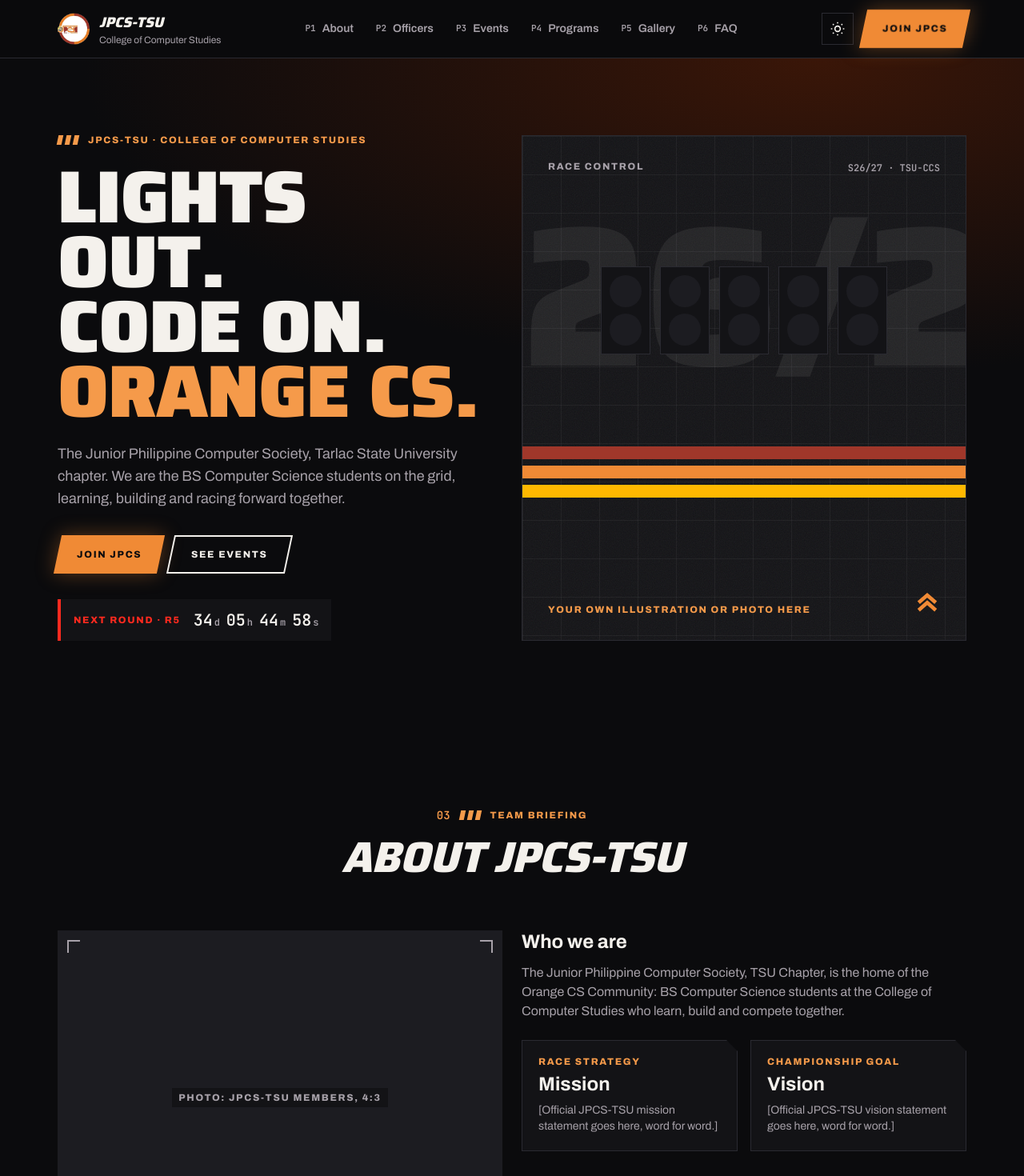
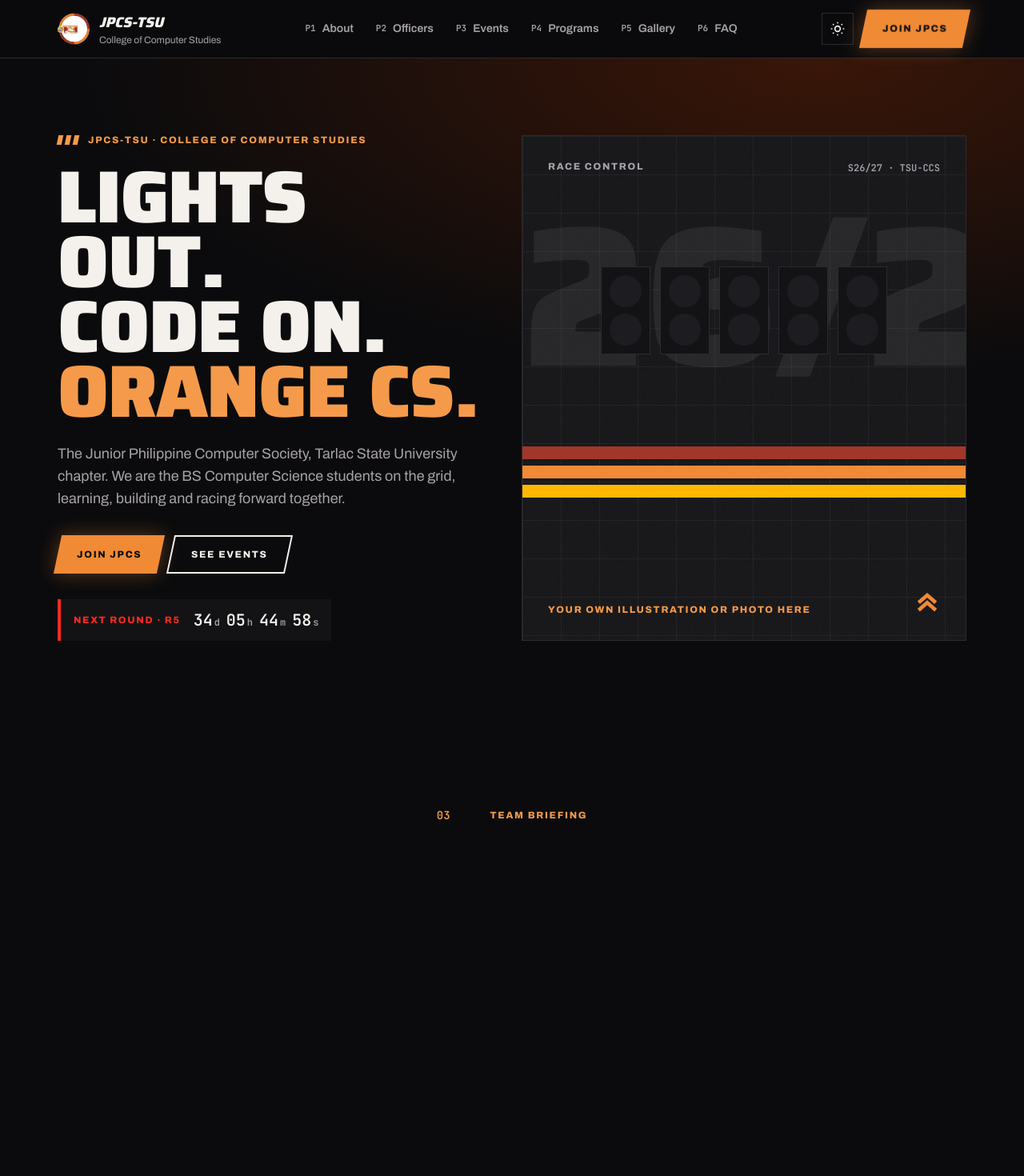
Before and after one commit to Cypher0924/jpcs-site, a Next.js app: page / in a window 1280 px wide. Shown: the top 1470 px of the page at 80% size. Built offline with nearby package versions, Linux system fonts and the light colour scheme.

Commit message:
feat/scroll-motion

```diff
--- a/app/layout.tsx
+++ b/app/layout.tsx
@@ -1,5 +1,6 @@
 import type { Metadata } from "next";
 import { Archivo, JetBrains_Mono, Saira } from "next/font/google";
+import "lenis/dist/lenis.css";
 import "../styles/globals.css";
 
 // Display: condensed (wdth 62) for hero words, expanded italic (wdth 125) for titles
--- a/app/page.tsx
+++ b/app/page.tsx
@@ -1,10 +1,11 @@
 import { Hero } from "@/components/hero";
+import { Motion } from "@/components/motion";
 import { Nav } from "@/components/nav";
 import { About, Events, Faq, Footer, Gallery, Join, Officers, Programs, Stats } from "@/components/sections";
 
 export default function Home() {
   return (
-    <>
+    <Motion>
       <a
         href="#main"
         className="sr-only focus:not-sr-only focus:fixed focus:top-2 focus:left-2 focus:z-[60] focus:bg-accent focus:px-4 focus:py-2 focus:text-accent-ink"
@@ -12,7 +13,7 @@
         Skip to content
       </a>
       <Nav />
-      <main id="main">
+      <main id="main" tabIndex={-1} className="overflow-x-clip outline-none">
         <Hero />
         <About />
         <Stats />
@@ -24,6 +25,6 @@
         <Faq />
       </main>
       <Footer />
-    </>
+    </Motion>
   );
 }
--- a/components/hero.tsx
+++ b/components/hero.tsx
@@ -8,7 +8,7 @@
 /** Five-column start-light gantry. Lights fill one by one, then go out. */
 function StartLights() {
   return (
-    <div className="flex justify-center gap-2 sm:gap-3" role="img" aria-label="Five start lights filling one by one, then going out">
+    <div data-anim="gantry" className="flex justify-center gap-2 sm:gap-3" role="img" aria-label="Five start lights filling one by one, then going out">
       {[0, 1, 2, 3, 4].map((i) => (
         <div key={i} className="flex flex-col gap-2 border border-line bg-surface p-2 sm:p-2.5">
           {[0, 1].map((row) => (
@@ -32,6 +32,7 @@
       {/* Season mark watermark, sits behind the gantry */}
       <span
         aria-hidden
+        data-anim="watermark"
         className="pointer-events-none absolute inset-x-0 top-[12%] -z-10 text-center font-display text-[clamp(9rem,6rem+12vw,18.75rem)] leading-none font-black text-ink opacity-[0.07] [font-stretch:62%]"
       >
         26/27
@@ -46,9 +47,9 @@
 
       {/* Speed stripe: three skewed bars in the official palette */}
       <div aria-hidden className="relative h-16">
-        <span className="slant absolute inset-x-[-10%] top-0 h-4 bg-jpcs-maroon" />
-        <span className="slant absolute inset-x-[-10%] top-6 h-4 bg-accent" />
-        <span className="slant absolute inset-x-[-10%] top-12 h-4 bg-gold" />
+        <span data-anim="stripe" className="slant absolute inset-x-[-10%] top-0 h-4 bg-jpcs-maroon" />
+        <span data-anim="stripe" className="slant absolute inset-x-[-10%] top-6 h-4 bg-accent" />
+        <span data-anim="stripe" className="slant absolute inset-x-[-10%] top-12 h-4 bg-gold" />
       </div>
 
       <div className="flex items-end justify-between">
@@ -63,7 +64,7 @@
   return (
     <section id="top" className="relative overflow-hidden" style={{ background: "var(--hero-wash)" }}>
       <Container className="grid gap-10 py-14 md:py-20 lg:grid-cols-12 lg:gap-6 lg:py-24">
-        <div className="lg:col-span-6 lg:pr-6">
+        <div data-anim="hero-copy" className="lg:col-span-6 lg:pr-6">
           <p className="mb-6 flex flex-wrap items-center gap-3 text-accent-text">
             <SpeedSlashes />
             <span className="type-label">JPCS-TSU · College of Computer Studies</span>
--- /dev/null
+++ b/components/motion.tsx
@@ -0,0 +1,152 @@
+"use client";
+
+import { useGSAP } from "@gsap/react";
+import gsap from "gsap";
+import { ScrollTrigger } from "gsap/ScrollTrigger";
+import { SplitText } from "gsap/SplitText";
+import Lenis from "lenis";
+import { useRef, type ReactNode } from "react";
+
+gsap.registerPlugin(useGSAP, ScrollTrigger, SplitText);
+
+const EASE = "power3.out";
+
+/**
+ * Scroll storytelling for the one-page site. Server components mark elements with
+ * data-anim="..." and this client layer animates them. Every effect has a job:
+ *
+ *  lap            Nav progress bar: shows how far down the "lap" (page) you are.
+ *  title / wipe   Broadcast-style wipe reveals each section title: marks a new segment.
+ *  hero-*         Hero streaks away as you scroll: the car is leaving the grid.
+ *  launch         Lists pull in one by one like cars leaving the pit lane: reading order.
+ *  rise           Content blocks settle in as they enter: draws attention to new content.
+ *  gallery-track  Desktop gallery becomes a pinned "long straight" you drive along.
+ *  strip-a / b    Finish-line strips slide in opposite directions as you cross the Join band.
+ *
+ * Nothing is hidden before JS runs, and everything is skipped under prefers-reduced-motion.
+ */
+export function Motion({ children }: { children: ReactNode }) {
+  const root = useRef<HTMLDivElement>(null);
+
+  useGSAP(
+    () => {
+      const mm = gsap.matchMedia();
+
+      mm.add(
+        {
+          motion: "(prefers-reduced-motion: no-preference)",
+          tablet: "(min-width: 768px)",
+          desktop: "(min-width: 1024px)",
+        },
+        (ctx) => {
+          const { motion, tablet, desktop } = ctx.conditions as Record<string, boolean>;
+          if (!motion) return;
+          const q = gsap.utils.selector(root);
+
+          // Smooth scrolling, driven by GSAP's ticker so ScrollTrigger stays in sync.
+          // Anchor links respect html { scroll-padding-top } for the sticky nav.
+          const lenis = new Lenis({ autoRaf: false, anchors: true });
+          lenis.on("scroll", ScrollTrigger.update);
+          const raf = (time: number) => lenis.raf(time * 1000);
+          gsap.ticker.add(raf);
+          gsap.ticker.lagSmoothing(0);
+
+          // Skip link: Lenis handles the scroll, we still move keyboard focus
+          const skip = q<HTMLAnchorElement>('a[href="#main"]')[0];
+          const focusMain = () => document.getElementById("main")?.focus({ preventScroll: true });
+          skip?.addEventListener("click", focusMain);
+
+          // Hero: copy lifts and fades, stripes streak left at different speeds
+          gsap
+            .timeline({ scrollTrigger: { trigger: "#top", start: "top top", end: "bottom top", scrub: 0.6 } })
+            .to(q("[data-anim=hero-copy]"), { yPercent: -12, autoAlpha: 0.25, ease: "none" }, 0)
+            .to(q("[data-anim=gantry]"), { y: -36, ease: "none" }, 0)
+            .to(q("[data-anim=watermark]"), { yPercent: 30, ease: "none" }, 0)
+            .to(q("[data-anim=stripe]"), { xPercent: (i: number) => -18 - i * 14, ease: "none" }, 0);
+
+          // Section titles: orange wipe sweeps across, letters land behind it
+          for (const title of q<HTMLElement>("[data-anim=title]")) {
+            const header = title.closest("header");
+            const wipe = header?.querySelector("[data-anim=wipe]");
+            const slashes = header?.querySelectorAll("[data-anim=slashes] > span");
+            const split = SplitText.create(title, { type: "words,chars" });
+            gsap.set(split.chars, { autoAlpha: 0 });
+            const tl = gsap.timeline({ scrollTrigger: { trigger: title, start: "top 85%", once: true } });
+            if (slashes?.length) tl.from(slashes, { x: -12, autoAlpha: 0, stagger: 0.06, duration: 0.3, ease: EASE }, 0);
+            if (wipe) tl.fromTo(wipe, { scaleX: 0, transformOrigin: "left center" }, { scaleX: 1, duration: 0.32, ease: "power2.in" }, 0.05);
+            tl.fromTo(
+              split.chars,
+              { autoAlpha: 0, yPercent: 45, skewX: -18 },
+              { autoAlpha: 1, yPercent: 0, skewX: 0, stagger: 0.018, duration: 0.5, ease: EASE },
+              wipe ? 0.32 : 0,
+            );
+            if (wipe) tl.to(wipe, { scaleX: 0, transformOrigin: "right center", duration: 0.4, ease: EASE }, 0.36);
+          }
+
+          // Generic reveals. Initial state is set here (not in CSS) so content shows without JS.
+          const reveal = (selector: string, from: gsap.TweenVars, stagger = 0.08) => {
+            const items = q<HTMLElement>(selector);
+            if (!items.length) return;
+            gsap.set(items, from);
+            ScrollTrigger.batch(items, {
+              start: "top 88%",
+              once: true,
+              onEnter: (batch) =>
+                gsap.to(batch, { x: 0, y: 0, autoAlpha: 1, stagger, duration: 0.7, ease: EASE, overwrite: true }),
+            });
+          };
+          reveal("[data-anim=rise] > *", { y: 32, autoAlpha: 0 });
+          reveal("[data-anim=slide-in]", { x: -48, autoAlpha: 0 });
+          reveal("[data-anim=launch] > *", { x: 56, autoAlpha: 0 }, 0.07);
+          if (tablet) reveal("[data-anim=launch-desktop] > *", { x: 56, autoAlpha: 0 }, 0.06);
+
+          // Desktop gallery: pinned horizontal "long straight"
+          const gallery = q<HTMLElement>("#gallery")[0];
+          const viewport = q<HTMLElement>("[data-anim=gallery-viewport]")[0];
+          const track = q<HTMLElement>("[data-anim=gallery-track]")[0];
+          if (desktop && gallery && viewport && track) {
+            gallery.dataset.strip = "on";
+            const distance = () => Math.max(0, track.scrollWidth - viewport.clientWidth);
+            gsap.to(track, {
+              x: () => -distance(),
+              ease: "none",
+              scrollTrigger: {
+                trigger: gallery,
+                start: "top 72px", // pin just under the sticky nav
+                end: () => `+=${distance()}`,
+                pin: true,
+                scrub: 1,
+                invalidateOnRefresh: true,
+              },
+            });
+          }
+
+          // Join band: finish-line strips slide past each other
+          const join = { trigger: "#join", start: "top bottom", end: "bottom top", scrub: true };
+          gsap.to(q("[data-anim=strip-a]"), { backgroundPositionX: "+=192px", ease: "none", scrollTrigger: join });
+          gsap.to(q("[data-anim=strip-b]"), { backgroundPositionX: "-=192px", ease: "none", scrollTrigger: join });
+
+          // Lap progress last, so its "max" includes the gallery pin spacing
+          gsap.fromTo(
+            q("[data-anim=lap]"),
+            { scaleX: 0 },
+            { scaleX: 1, ease: "none", scrollTrigger: { start: 0, end: "max", scrub: 0.3 } },
+          );
+
+          // Fonts change line lengths; re-measure once they are in
+          document.fonts?.ready.then(() => ScrollTrigger.refresh());
+
+          return () => {
+            skip?.removeEventListener("click", focusMain);
+            delete gallery?.dataset.strip;
+            gsap.ticker.remove(raf);
+            lenis.destroy();
+          };
+        },
+      );
+    },
+    { scope: root },
+  );
+
+  return <div ref={root}>{children}</div>;
+}
--- a/components/officer-carousel.tsx
+++ b/components/officer-carousel.tsx
@@ -20,6 +20,7 @@
       <ul
         ref={ref}
         onScroll={onScroll}
+        data-anim="launch-desktop"
         className="-mx-5 flex snap-x snap-mandatory gap-4 overflow-x-auto px-5 pb-4 md:mx-0 md:grid md:grid-cols-3 md:gap-6 md:overflow-visible md:px-0 lg:grid-cols-4"
       >
         {children}
--- a/components/sections.tsx
+++ b/components/sections.tsx
@@ -16,7 +16,7 @@
     <section id="about" className="py-20 md:py-28">
       <Container>
         <SectionHeader index="03" eyebrow="Team briefing" title="About JPCS-TSU" />
-        <div className="grid gap-8 lg:grid-cols-12 lg:gap-6">
+        <div data-anim="rise" className="grid gap-8 lg:grid-cols-12 lg:gap-6">
           <PhotoSlot label="Photo: JPCS-TSU members, 4:3" className="aspect-[4/3] lg:col-span-6" />
           <div className="flex flex-col gap-6 lg:col-span-6">
             <div>
@@ -45,7 +45,7 @@
 export function Stats() {
   return (
     <section aria-label="JPCS-TSU in numbers" className="telemetry-grid border-y border-line bg-surface-2 py-14">
-      <Container className="grid grid-cols-2 gap-8 md:grid-cols-4 md:gap-6">
+      <Container data-anim="rise" className="grid grid-cols-2 gap-8 md:grid-cols-4 md:gap-6">
         {stats.map((s) => (
           <Stat key={s.label} {...s} />
         ))}
@@ -78,7 +78,7 @@
       <Container>
         <SectionHeader index="06" eyebrow="Race calendar" title="Events" />
         <div className="grid gap-6 lg:grid-cols-12">
-          <article className="cut-corner flex flex-col border border-line bg-surface lg:col-span-5">
+          <article data-anim="slide-in" className="cut-corner flex flex-col border border-line bg-surface lg:col-span-5">
             <div className="relative">
               <PhotoSlot label="Event photo" className="aspect-[16/9]" />
               <span className="slant type-label absolute top-4 left-4 bg-signal px-3 py-2 text-white">
@@ -98,7 +98,7 @@
             </div>
           </article>
 
-          <ol className="flex flex-col gap-3 lg:col-span-7">
+          <ol data-anim="launch" className="flex flex-col gap-3 lg:col-span-7">
             {rounds.map((r) => (
               <li key={r.round}>
                 <a
@@ -148,7 +148,7 @@
     <section id="programs" className="py-20 md:py-28">
       <Container>
         <SectionHeader index="07" eyebrow="Garage bays" title="Programs & committees" />
-        <ul className="grid gap-4 sm:grid-cols-2 lg:grid-cols-4 lg:gap-6">
+        <ul data-anim="launch" className="grid gap-4 sm:grid-cols-2 lg:grid-cols-4 lg:gap-6">
           {programs.map((p, i) => (
             <li key={i} className="cut-corner flex gap-4 border border-line bg-surface p-5 sm:flex-col">
               <span
@@ -182,16 +182,28 @@
 
 export function Gallery() {
   return (
-    <section id="gallery" className="bg-surface-2 py-20 md:py-28">
+    // data-strip="on" is set by components/motion.tsx on desktop (with motion allowed):
+    // the grid becomes a horizontal filmstrip that pans while the section is pinned.
+    <section
+      id="gallery"
+      className="group bg-surface-2 py-20 md:py-28 lg:data-[strip=on]:overflow-hidden lg:data-[strip=on]:py-20"
+    >
       <Container>
         <SectionHeader index="08" eyebrow="Paddock" title="Gallery" />
-        <ul className="grid grid-cols-2 gap-3 md:grid-cols-4 md:grid-rows-2 md:gap-4">
+        <div data-anim="gallery-viewport">
+          <ul
+            data-anim="gallery-track"
+            className="grid grid-cols-2 gap-3 md:grid-cols-4 md:grid-rows-2 md:gap-4 lg:group-data-[strip=on]:flex lg:group-data-[strip=on]:w-max lg:group-data-[strip=on]:gap-6"
+          >
             {gallery.map((g, i) => (
-            <li key={i} className={`relative ${i === 0 ? "col-span-2 md:row-span-2" : ""}`}>
+              <li
+                key={i}
+                className={`relative lg:group-data-[strip=on]:h-[min(48vh,500px)] lg:group-data-[strip=on]:shrink-0 ${i === 0 ? "col-span-2 md:row-span-2 lg:group-data-[strip=on]:aspect-[4/3]" : "lg:group-data-[strip=on]:aspect-[3/4]"}`}
+              >
                 <PhotoSlot
                   label={g.caption}
                   tone="surface"
-                className={i === 0 ? "aspect-[4/3] md:aspect-auto md:h-full" : "aspect-square"}
+                  className={`lg:group-data-[strip=on]:aspect-auto lg:group-data-[strip=on]:h-full ${i === 0 ? "aspect-[4/3] md:aspect-auto md:h-full" : "aspect-square"}`}
                 />
                 {/* Pit-board caption */}
                 <span className="type-data absolute bottom-2 left-2 bg-carbon-950 px-2 py-1 text-[11px] text-chevron">
@@ -200,6 +212,7 @@
               </li>
             ))}
           </ul>
+        </div>
         <p className="mt-6 text-right">
           <a href={contact.facebook} className="type-label text-accent-text hover:underline">
             View album →
@@ -213,10 +226,11 @@
 export function Join() {
   return (
     <section id="join" className="grain overflow-hidden bg-accent text-accent-ink">
-      <CheckeredStrip className="[--ink:var(--color-carbon-950)]" />
+      <CheckeredStrip anim="strip-a" className="[--ink:var(--color-carbon-950)]" />
       <Container className="relative py-20 text-center md:py-24">
         <span
           aria-hidden
+          data-anim="boxbox"
           className="pointer-events-none absolute inset-0 -z-10 grid place-items-center font-display text-[clamp(8rem,4rem+18vw,21rem)] leading-none font-black whitespace-nowrap uppercase opacity-[0.08] [font-stretch:62%]"
         >
           Box box
@@ -246,7 +260,7 @@
           </a>
         </div>
       </Container>
-      <CheckeredStrip className="[--ink:var(--color-carbon-950)]" />
+      <CheckeredStrip anim="strip-b" className="[--ink:var(--color-carbon-950)]" />
     </section>
   );
 }
@@ -256,7 +270,7 @@
     <section id="faq" className="py-20 md:py-28">
       <Container className="max-w-3xl">
         <SectionHeader index="10" eyebrow="Race control messages" title="FAQ" />
-        <div className="flex flex-col gap-3">
+        <div data-anim="rise" className="flex flex-col gap-3">
           {faqs.map((f, i) => (
             <details key={f.q} open={i === 0} className="group border border-line bg-surface open:border-accent">
               <summary className="flex cursor-pointer list-none items-center gap-4 px-5 py-4 [&::-webkit-details-marker]:hidden">
--- a/components/ui.tsx
+++ b/components/ui.tsx
@@ -29,7 +29,7 @@
 /** "///" speed marks from the Midterms Pitstop pubmat. */
 export function SpeedSlashes({ className = "" }: { className?: string }) {
   return (
-    <span aria-hidden className={`inline-flex gap-1 ${className}`}>
+    <span aria-hidden data-anim="slashes" className={`inline-flex gap-1 ${className}`}>
       {[0, 1, 2].map((i) => (
         <span key={i} className="slant block h-3 w-1.5 bg-current" />
       ))}
@@ -46,8 +46,8 @@
   );
 }
 
-export function CheckeredStrip({ className = "" }: { className?: string }) {
-  return <div aria-hidden className={`checkered h-4 w-full opacity-90 ${className}`} />;
+export function CheckeredStrip({ className = "", anim }: { className?: string; anim?: string }) {
+  return <div aria-hidden data-anim={anim} className={`checkered h-4 w-full opacity-90 ${className}`} />;
 }
 
 export function SectionHeader({
@@ -71,7 +71,18 @@
         <SpeedSlashes />
         <span className="type-label">{eyebrow}</span>
       </p>
-      <h2 className="type-title text-ink">{title}</h2>
+      {/* Broadcast wipe: an orange slanted bar sweeps across as the title reveals (components/motion.tsx) */}
+      <div className="relative inline-block">
+        <span
+          aria-hidden
+          data-anim="wipe"
+          className="pointer-events-none absolute inset-y-[0.08em] -inset-x-3 origin-left bg-accent"
+          style={{ transform: "skewX(-12deg) scaleX(0)" }}
+        />
+        <h2 data-anim="title" className="type-title relative text-ink">
+          {title}
+        </h2>
+      </div>
       {sub && <p className="mt-3 text-ink-muted">{sub}</p>}
     </header>
   );
--- a/package.json
+++ b/package.json
@@ -9,6 +9,9 @@
     "lint": "eslint"
   },
   "dependencies": {
+    "@gsap/react": "2.1.2",
+    "gsap": "3.15.0",
+    "lenis": "1.3.26",
     "next": "16.4.0",
     "react": "19.3.0",
     "react-dom": "19.3.0"
--- a/styles/globals.css
+++ b/styles/globals.css
@@ -146,6 +146,11 @@
     scroll-padding-top: 5rem;
   }
 
+  /* Lenis drives smooth scrolling when motion is allowed (components/motion.tsx) */
+  html.lenis {
+    scroll-behavior: auto;
+  }
+
   body {
     background: var(--canvas);
     color: var(--ink);
@@ -170,6 +175,7 @@
     *::before,
     *::after {
       animation-duration: 0.01ms !important;
+      animation-delay: 0s !important; /* delayed reveals (hero headline) must not stay hidden */
       animation-iteration-count: 1 !important;
       transition-duration: 0.01ms !important;
     }
```
Also changed, not shown: components/nav.tsx (+7 -0 lines), 1 other file (tests, documents, lock files or other folders). Lines whose indentation alone changed are shown as unchanged.
